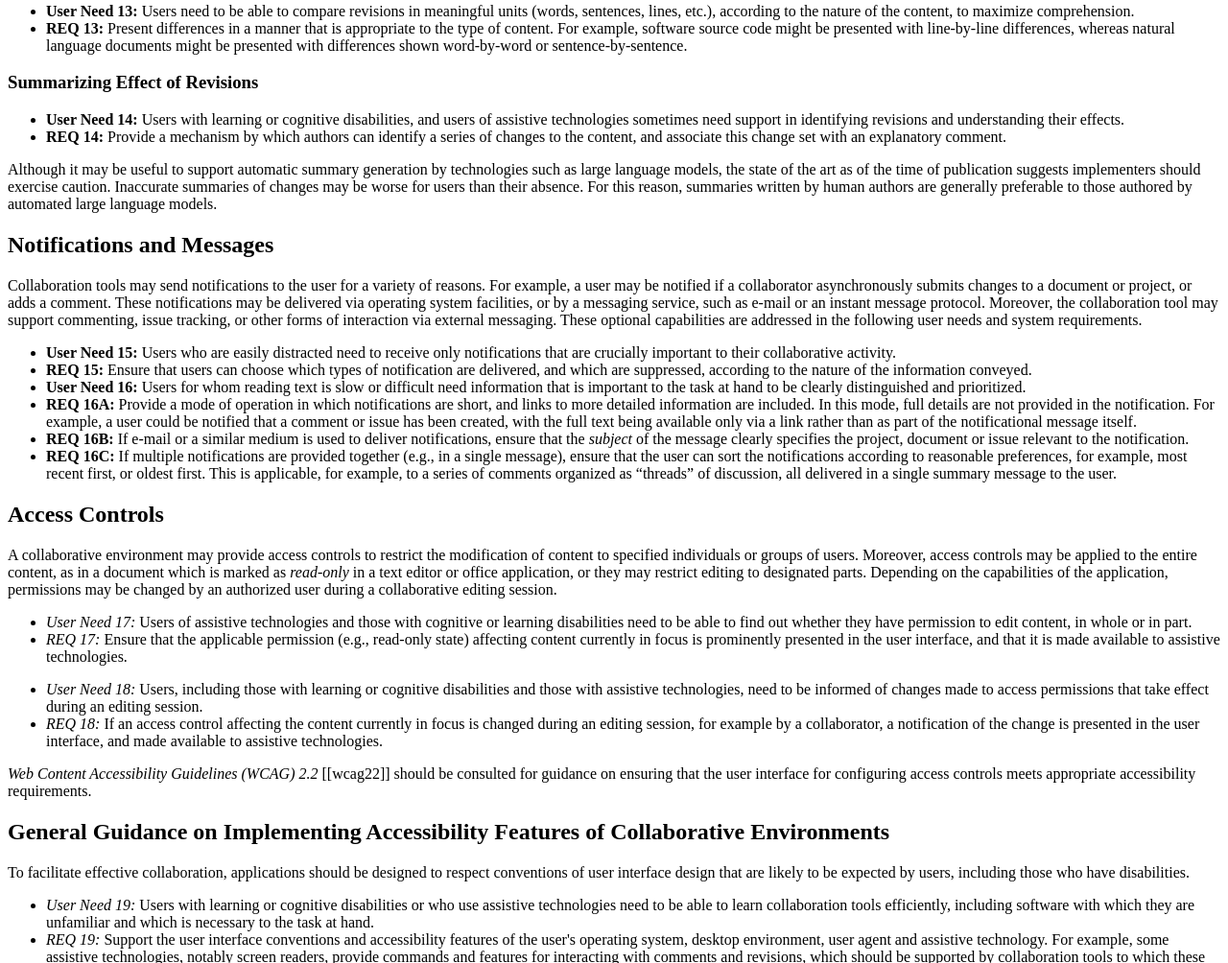
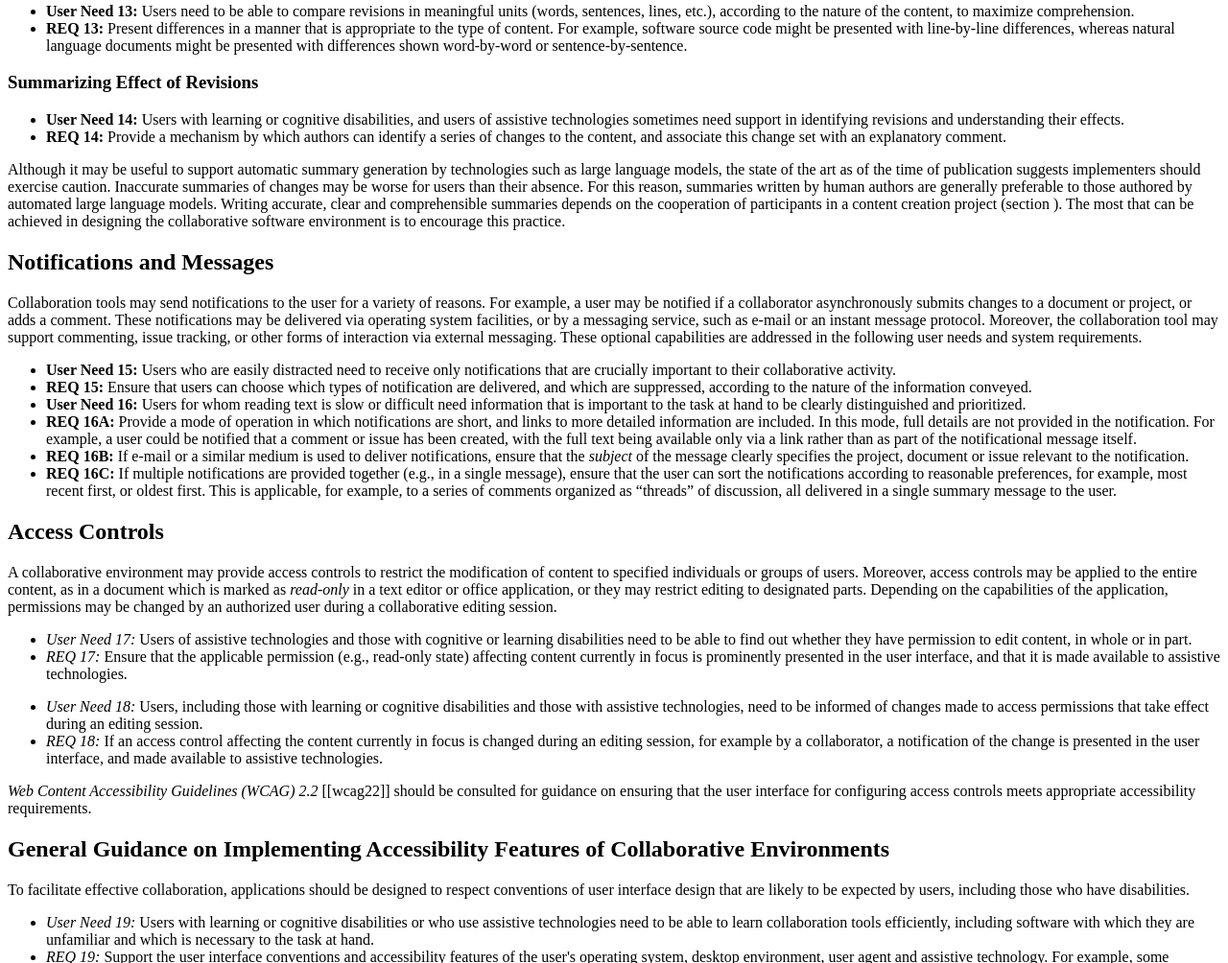
Before and after one commit to w3c/ctaur, a plain HTML site: page index.html in a window 1280 px wide. Shown: the part 3951-4955 px from the top of the page at 96% size. Drawn offline with Linux system fonts and the light colour scheme.

Commit message:
Clarify the role of the tool and of human collaborators in summarizing changes to content.

```diff
--- a/index.html
+++ b/index.html
@@ -186,7 +186,7 @@ product, such as a printed document, web page, or slide presentation. WYSIWYG im
           <li><strong>User Need 14:</strong> Users with learning or cognitive disabilities, and users of assistive technologies sometimes need support in identifying revisions and understanding their effects.</li>
           <li><strong>REQ 14:</strong> Provide a mechanism by which authors can identify a series of changes to the content, and associate this change set with an explanatory comment.</li>
         </ul>
-        <p class="note">Although it may be useful to support automatic summary generation by technologies such as large language models, the state of the art as of the time of publication suggests implementers should exercise caution. Inaccurate summaries of changes may be worse for users than their absence. For this reason, summaries written by human authors are generally preferable to those authored by automated large language models.</p>
+        <p class="note">Although it may be useful to support automatic summary generation by technologies such as large language models, the state of the art as of the time of publication suggests implementers should exercise caution. Inaccurate summaries of changes may be worse for users than their absence. For this reason, summaries written by human authors are generally preferable to those authored by automated large language models. Writing accurate, clear and comprehensible summaries depends on the cooperation of participants in a content creation project (section <a href="#social"></a>). The most that can be achieved in designing the collaborative software environment is to encourage this practice.</p>
       </section>
     </section>
     <section id="notify">
```
